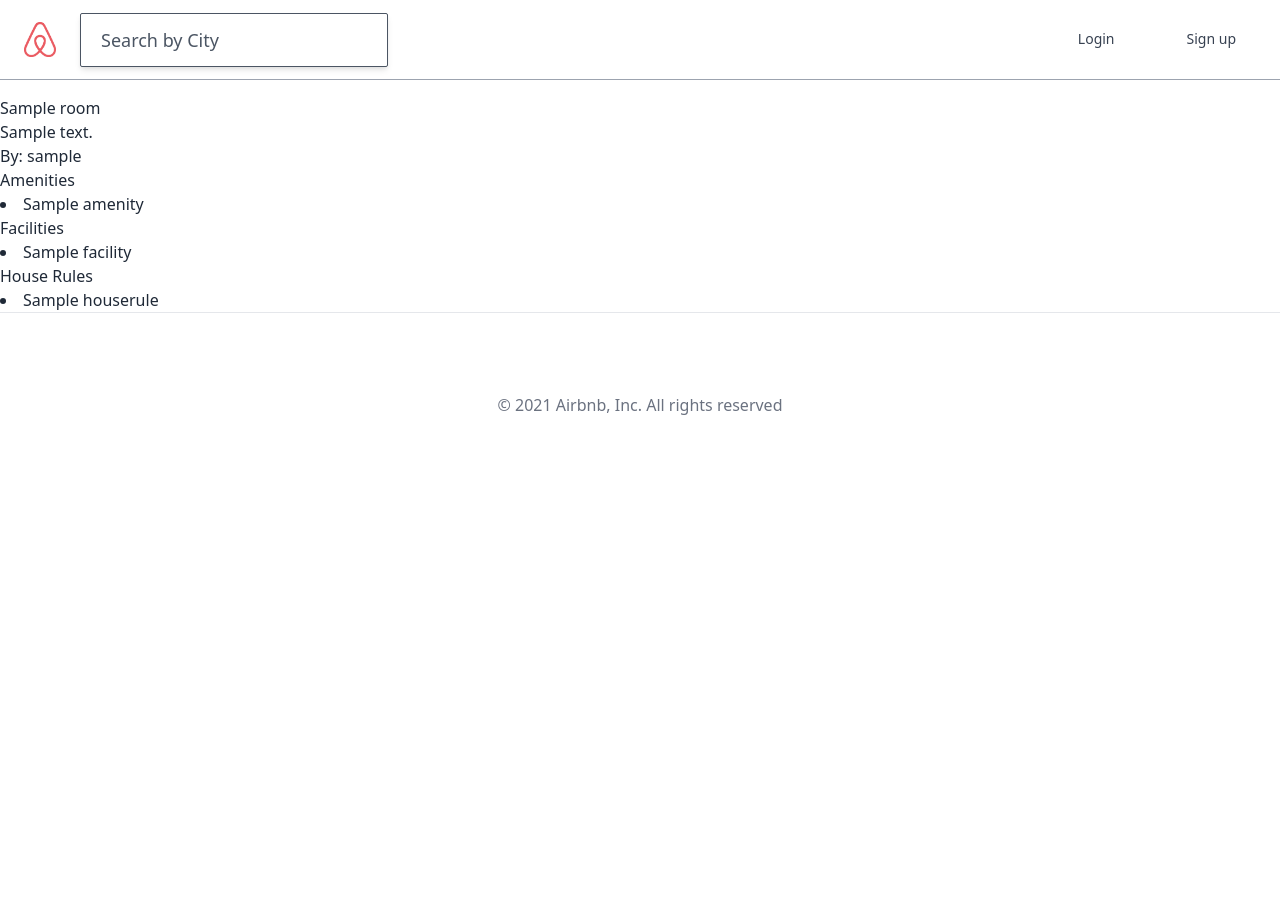
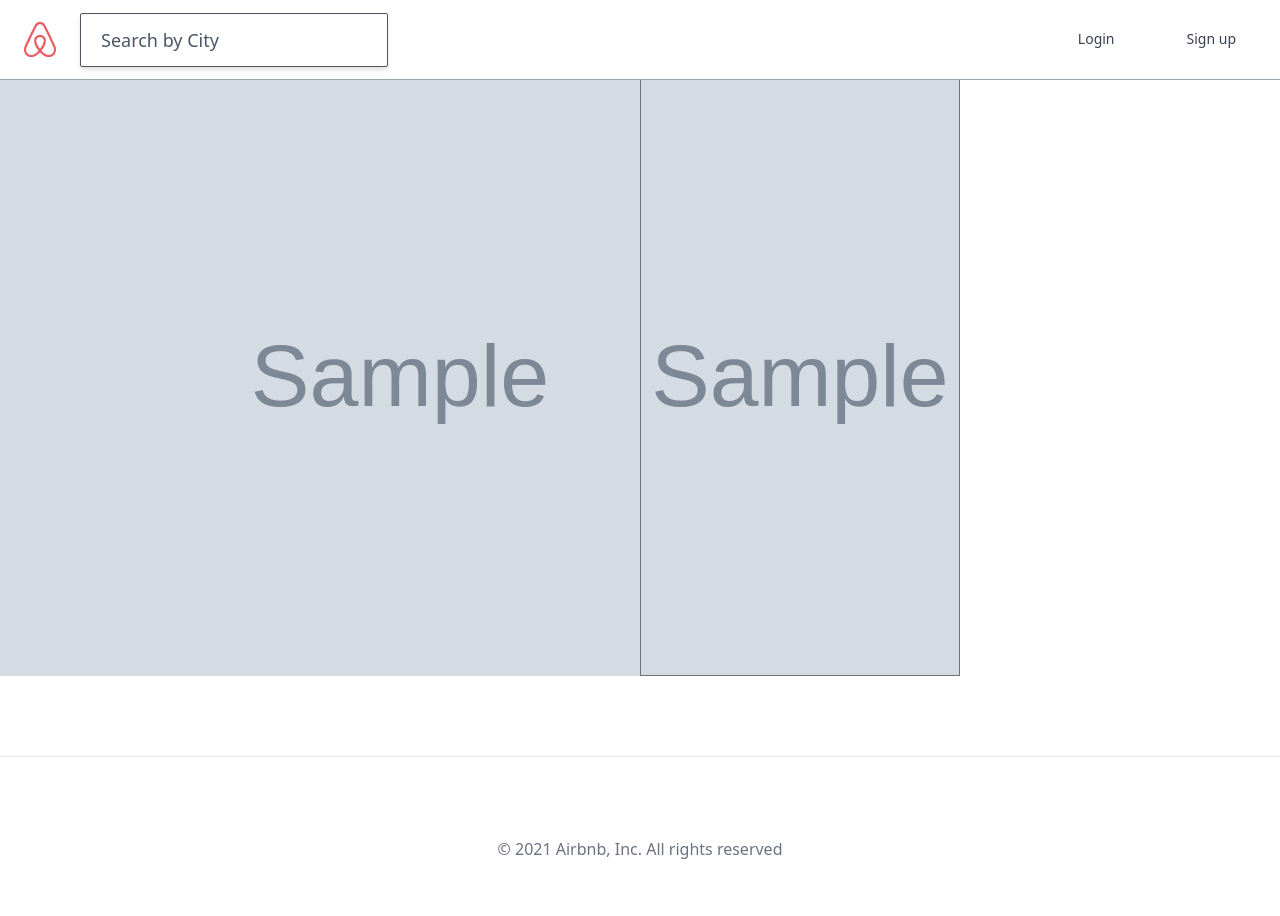
Before and after one commit to heoboseong7/airbnb-clone, a Django app: template templates/rooms/room_detail.html in a window 1280 px wide. Shown: the top 916 px of the page. Before the commit the page ends 415 px from the top, so only its background shows below. Run offline with Django 3.2, Linux system fonts and the light colour scheme; the template is opened without the code that fills it: most values are stand-ins (such as "Sample title", 1, 10 or a date in 2020); grey boxes marked "Sample" are stand-in pictures; style sheets or scripts are compiled from the project's sources; some libraries are stand-ins or nearby versions.

Commit message:
#22.0 Photo Grid

```diff
--- a/rooms/models.py
+++ b/rooms/models.py
@@ -108,3 +108,7 @@ class Room(core_models.TimeStampedModel):
         # comma를 붙이면 해당 배열의 첫 번째 원소를 받음
         (photo,) = self.photos.all()[:1]
         return photo.file.url
+
+    def get_next_four_photos(self):
+        photos = self.photos.all()[1:5]
+        return photos
--- a/templates/rooms/room_detail.html
+++ b/templates/rooms/room_detail.html
@@ -5,26 +5,14 @@
 {% endblock page_title %}
 
 {% block content %}
-<div>
-    <h1>{{room.name}}</h1>
-    <h3>{{room.description}}</h3>
-</div>
-<div>
-    <h2>By: <a href="{{room.host.get_absolute_url}}">{{room.host.username}}</a>
-    {% if room.host.superhost %}
-        (superhost)
-    {% endif %}
-    </h2>
-    <h3>Amenities</h3>
-    {% for a in room.amenities.all %}
-        <li>{{a}}</li>
-    {% endfor %}
-    <h3>Facilities</h3>
-    {% for a in room.facilities.all %}
-        <li>{{a}}</li>
-    {% endfor %}
-    <h3>House Rules</h3>
-    {% for a in room.houserules.all %}
-        <li>{{a}}</li>
-    {% endfor %}
+    <div class="-mt-5 container max-w-full h-75vh flex mb-20">
+        <div class="h-full w-1/2 bg-cover" style="background-image:url({{room.first_photo}})">
+        </div>
+        <div class="h-full w-1/2 flex flex-wrap">
+            {% for photo in room.get_next_four_photos %}
+                <div style="background-image:url({{photo.file.url}})" class="w-1/2 h-auto bg-cover bg-center border border-gray-500">
+                </div>
+            {% endfor %}
+        </div>
+    </div>
 {% endblock content %}
```
